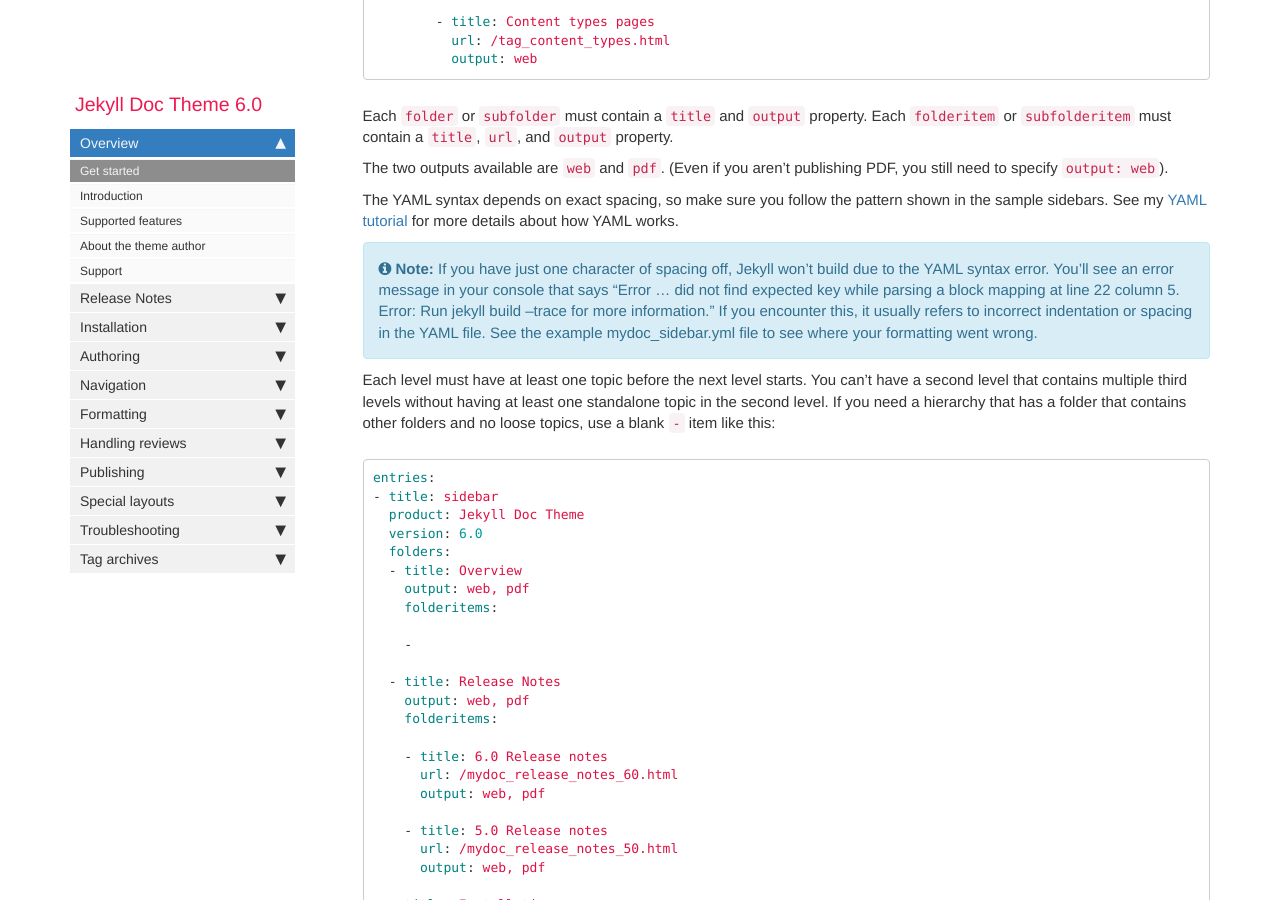
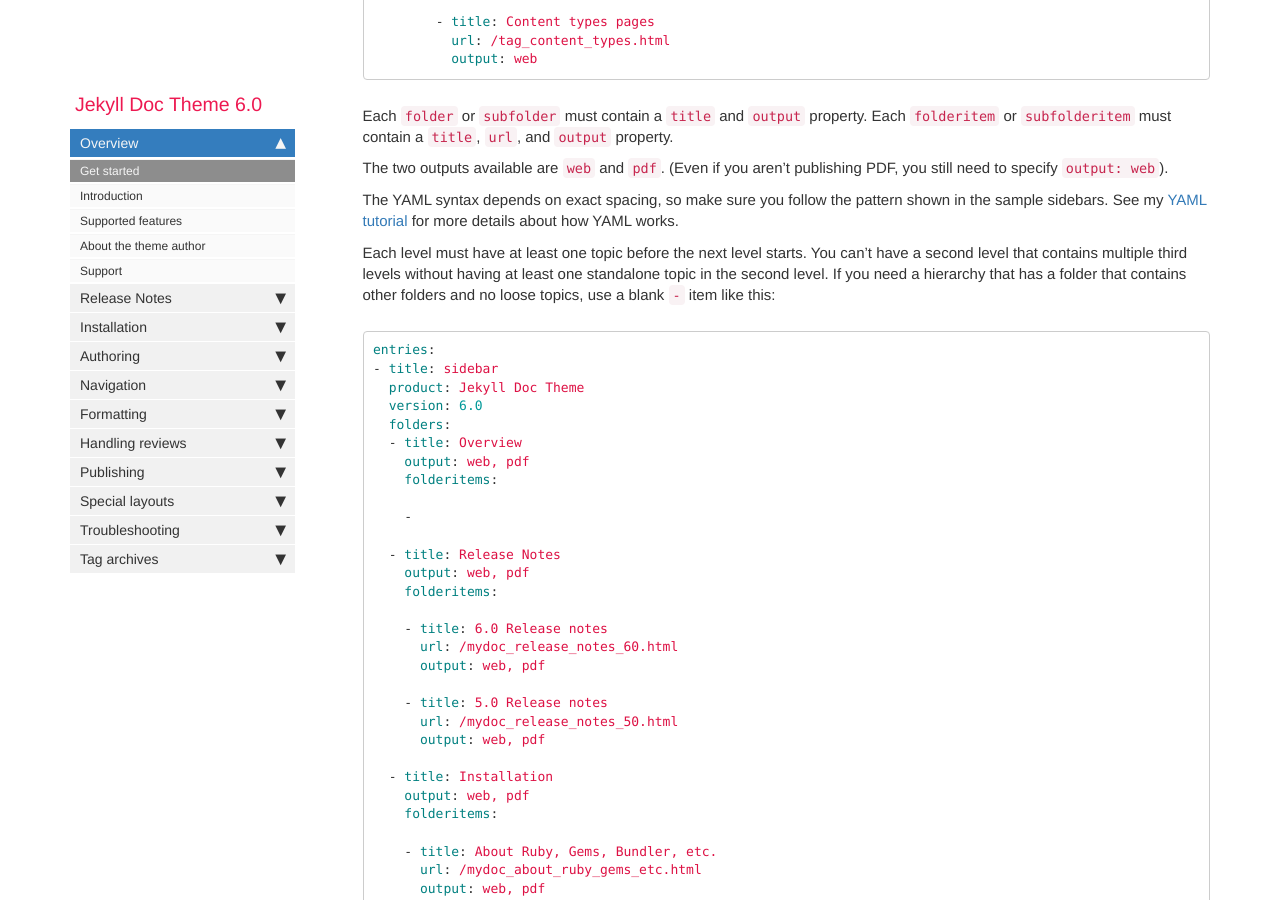
Before and after one commit to nikmeiser/nikmeiser.github.io, a Jekyll site: the page built from docs/index.md, in a window 1280 px wide and 900 px high, scrolled down 5550 px. Built offline with Jekyll 4.4.1, drawn with Linux system fonts in a browser that asks for light colours; comment, search, counter and statistics services are not loaded.

Commit message:
removed note.html from file

```diff
--- a/docs/index.md
+++ b/docs/index.md
@@ -235,7 +235,6 @@ The two outputs available are `web` and `pdf`. (Even if you aren't publishing PD
 
 The YAML syntax depends on exact spacing, so make sure you follow the pattern shown in the sample sidebars. See my [YAML tutorial](mydoc_yaml_tutorial) for more details about how YAML works.
 
-{% include note.html content="If you have just one character of spacing off, Jekyll won't build due to the YAML syntax error. You'll see an error message in your console that says \"Error ... did not find expected key while parsing a block mapping at line 22 column 5. Error: Run jekyll build --trace for more information.\" If you encounter this, it usually refers to incorrect indentation or spacing in the YAML file. See the example mydoc_sidebar.yml file to see where your formatting went wrong." %}
 
 Each level must have at least one topic before the next level starts. You can't have a second level that contains multiple third levels without having at least one standalone topic in the second level. If you need a hierarchy that has a folder that contains other folders and no loose topics, use a blank `-` item like this:
 
```
